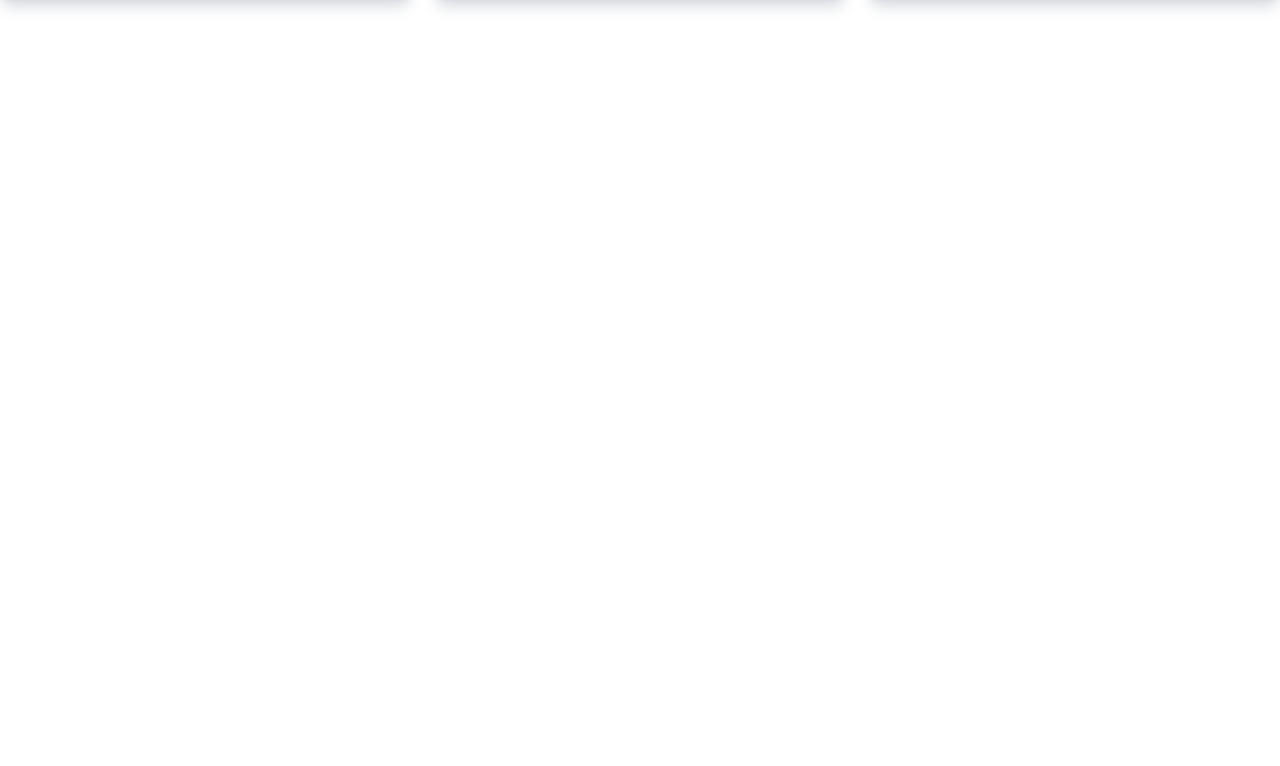
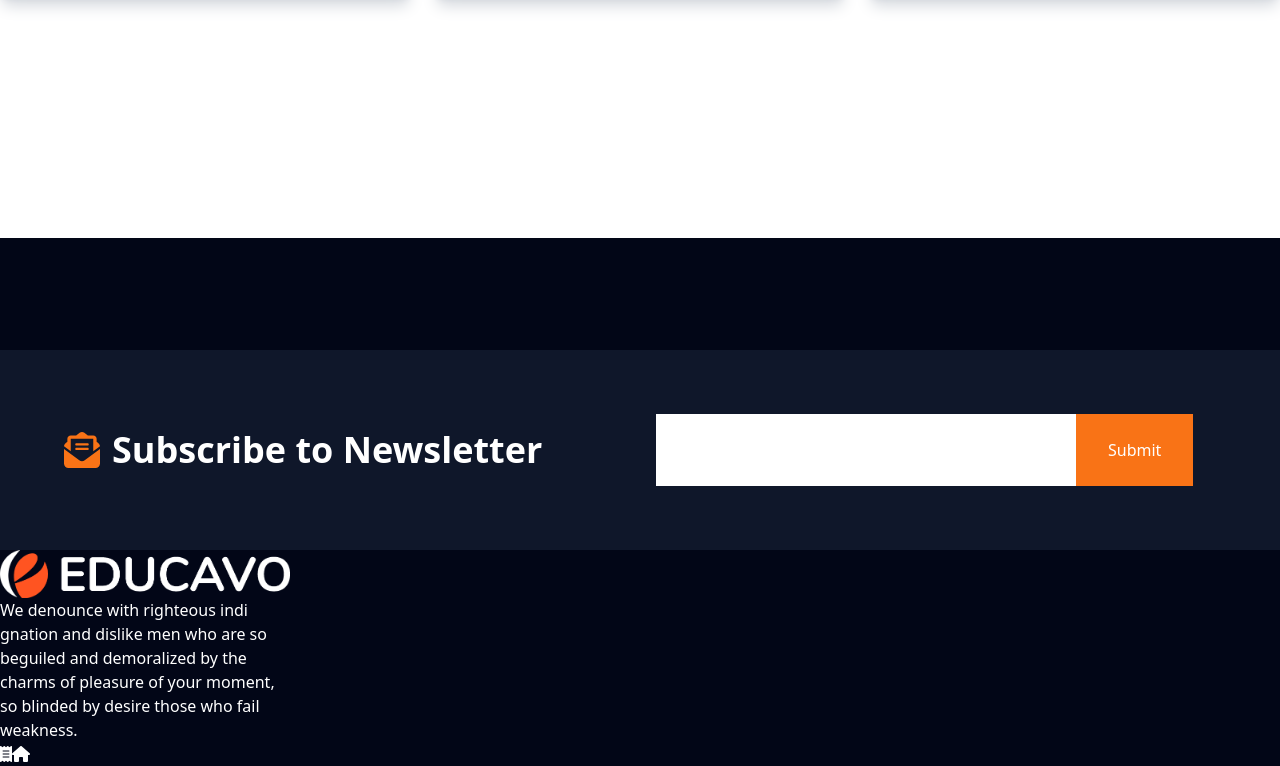
Before and after one commit to raselsharif/cit-final-project, a React (Vite) app: page / in a window 1280 px wide. Shown: the part 6069-6835 px from the top of the page. Before the commit the page ends 6163 px from the top, so only its background shows below. Built offline with nearby package versions, Linux system fonts and the light colour scheme.

Commit message:
added news letter section

```diff
--- /dev/null
+++ b/babel-plugin-macros.config.js
@@ -0,0 +1,5 @@
+module.exports = {
+    'fontawesome-svg-core': {
+      'license': 'free'
+    }
+  }
--- /dev/null
+++ b/babel.config.js
@@ -0,0 +1,5 @@
+module.exports = function (api) {
+    return {
+      plugins: ['macros'],
+    }
+  }
--- a/package.json
+++ b/package.json
@@ -14,6 +14,7 @@
     "@fortawesome/free-solid-svg-icons": "^6.4.2",
     "@fortawesome/react-fontawesome": "^0.2.0",
     "@szhsin/react-accordion": "^1.2.3",
+    "babel-plugin-macros": "^3.1.0",
     "react": "^18.2.0",
     "react-dom": "^18.2.0",
     "react-faq-component": "^1.3.4",
--- a/src/App.jsx
+++ b/src/App.jsx
@@ -12,6 +12,7 @@ function App() {
       <Navbar />
       <Banner/>
       <Home_main/>
+      <Footer/>
     </>
   )
 }
--- /dev/null
+++ b/src/assets/components/Input.jsx
@@ -0,0 +1,9 @@
+import React from 'react'
+
+function Input({Type, Placeholder, Class, Id}) {
+  return (
+    <input type={Type} placeholder={Placeholder} className={Class} id={Id} />
+  )
+}
+
+export default Input
--- a/src/assets/sections/Footer.jsx
+++ b/src/assets/sections/Footer.jsx
@@ -1,8 +1,70 @@
 import React from 'react'
+import Section from '../components/Section'
+import Div from '../components/Div'
+import H2 from '../components/H2'
+import { FontAwesomeIcon } from '@fortawesome/react-fontawesome'
+// import { icon } from '@fortawesome/fontawesome-svg-core/import.macro'
+import { faEnvelopeOpenText, faReceipt, faHouse } from '@fortawesome/free-solid-svg-icons'
+import Input from '../components/Input'
+import Button from '../components/Button'
+import Image from '../components/Image'
+import P from '../components/P'
+import UL from '../components/UL'
+import LI from '../components/LI'
+import Anchor from '../components/Anchor'
 
 function Footer() {
   return (
-    <div>Footer</div>
+    <Section Class="bg-slate-950 mt-60 pt-28">
+      <Div Class="container mx-auto bg-slate-900 grid grid-cols-2 gap-8 p-16 items-center">
+        <Div Class="text-white flex">
+          <FontAwesomeIcon icon={faEnvelopeOpenText} className='text-orange-500 text-4xl mr-3' />
+          <H2 Text="Subscribe to Newsletter" Class="text-4xl font-bold leading-none" />
+        </Div>
+        <Div>
+          <Input Type="text" Class="w-3/4 px-8 py-6" />
+          <Button Text="Submit" Class="px-8 py-6 bg-orange-500 text-white font-medium hover:bg-orange-600" />
+        </Div>
+      </Div>
+      <Div Class="container mx-auto grid grid-cols-4 gap-10 text-white">
+        <Div>
+          <Image Source="./images/logo.png" />
+          <P Text="We denounce with righteous indi gnation and dislike men who are so beguiled and demoralized by the charms of pleasure of your moment, so blinded by desire those who fail weakness." />
+          <UL>
+            <LI>
+              <Anchor Link="#">
+                <FontAwesomeIcon icon={faReceipt} />
+                <FontAwesomeIcon icon={faHouse} />
+                {/* <FontAwesomeIcon icon={faYoutube} /> */}
+                {/* <FontAwesomeIcon icon={icon({ name: 'twitter', style: 'brands' })} /> */}
+                {/* <FontAwesomeIcon icon={faFacebookF} /> */}
+
+                {/* <FontAwesomeIcon icon={faTwitter} /> */}
+              </Anchor>
+            </LI>
+            <LI>
+              <Anchor Link="#">
+              </Anchor>
+            </LI>
+            <LI>
+              <Anchor Link="#">
+              </Anchor>
+            </LI>
+            <LI>
+              <Anchor Link="#">
+              </Anchor>
+            </LI>
+            <LI>
+              <Anchor Link="#">
+              </Anchor>
+            </LI>
+          </UL>
+        </Div>
+        <Div></Div>
+        <Div></Div>
+        <Div></Div>
+      </Div>
+    </Section>
   )
 }
 
```
Also changed, not shown: 1 other file (tests, documents, lock files or other folders).
